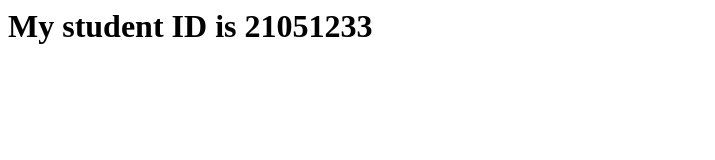
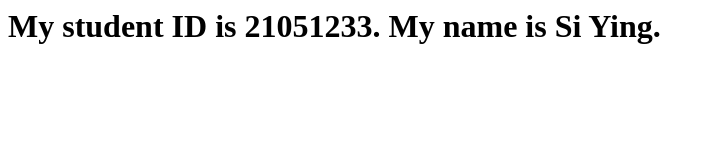
Before and after one commit to siiiyiiing/operate_repo, a plain HTML site: page index.html in a window 1280 px wide. Shown: the whole page, without its empty margins (0-715 px from the left). Drawn offline with Linux system fonts and the light colour scheme.

Commit message:
Update index.html

```diff
--- a/index.html
+++ b/index.html
@@ -2,6 +2,6 @@
 <head>
 </head>
 <body>
-	<h1>My student ID is 21051233 </h1>
+	<h1>My student ID is 21051233. My name is Si Ying.</h1>
 </body>
 </html>
```
